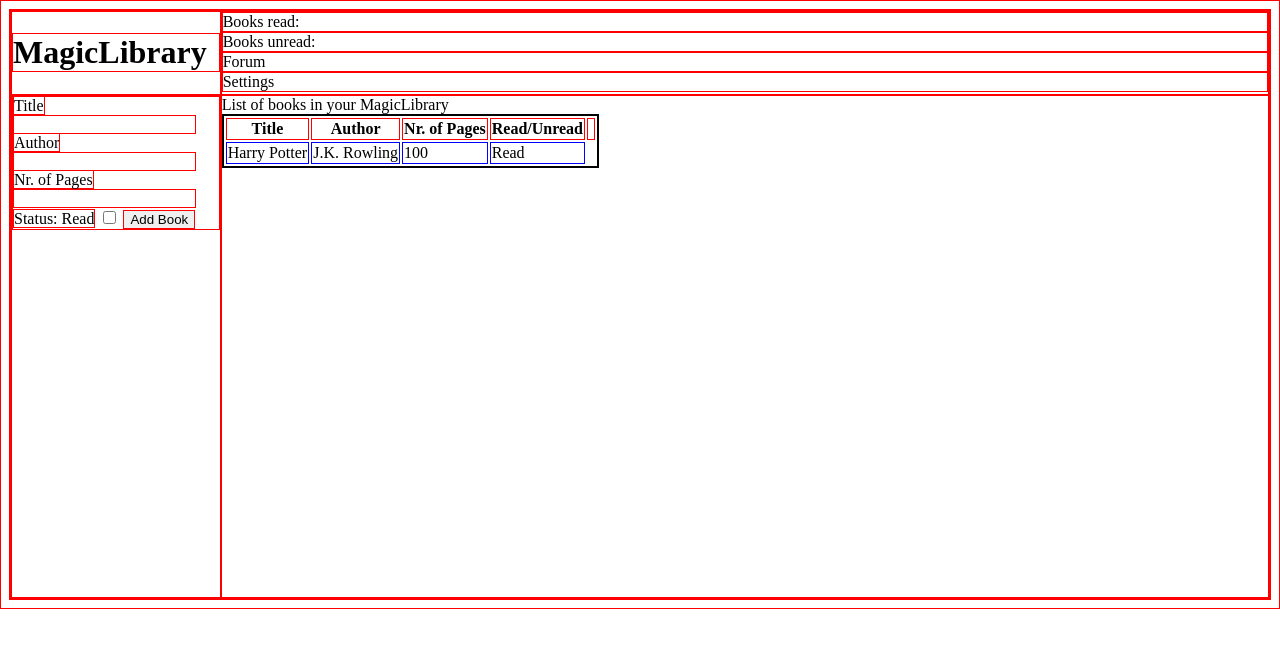
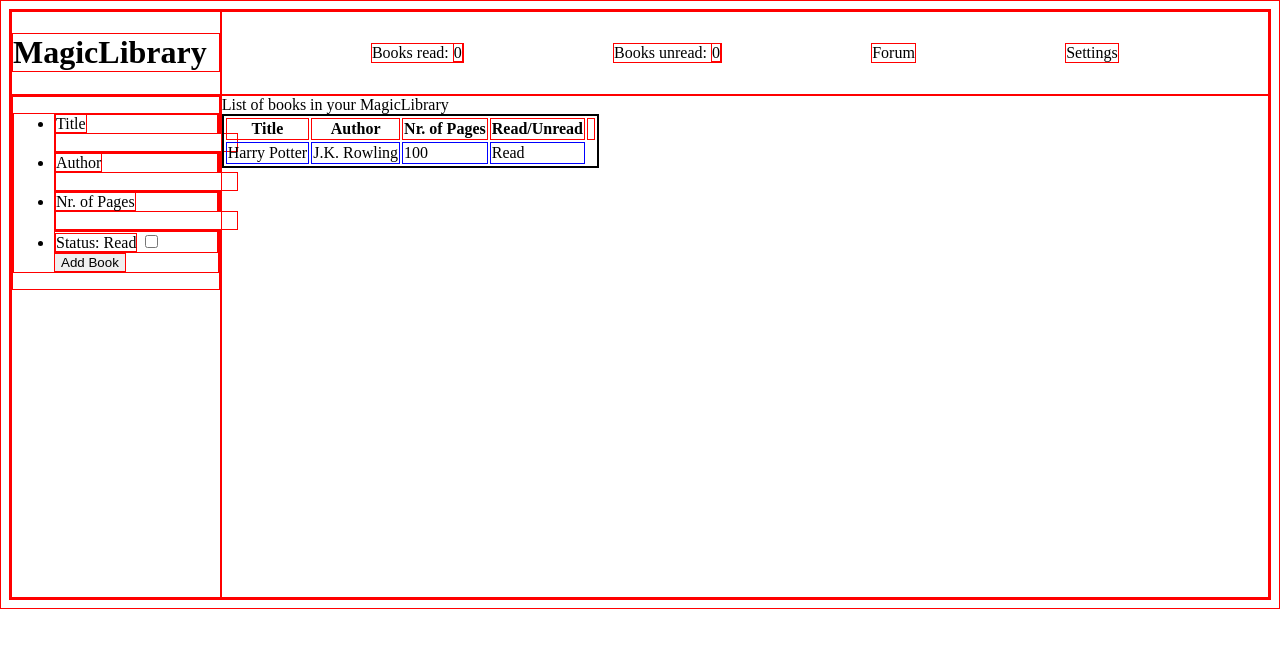
Before and after one commit to magic-doggo/project-library, a plain HTML site: page index.html in a window 1280 px wide. Drawn offline with Linux system fonts and the light colour scheme.

Commit message:
Align nav bar and make form a list

```diff
--- a/index.html
+++ b/index.html
@@ -14,20 +14,30 @@
         </div>
         <div class="sidebar-bottom">
             <form action="" id="add-book">
+                <ul>
+                    <li class="title">
                         <label for="title">Title</label>
                         <input type="text" id="title" name="title" required>
+                    </li>
+                    <li class="author">
                         <label for="author">Author</label>
                         <input type="text" id="author" name="author">
+                    </li>
+                    <li class="pages">
                         <label for="pages">Nr. of Pages</label>
                         <input type="tel" name="pages" id="pages" pattern="[0-9]*">
+                    </li>
+                    <li class="status">
                         <label for="status">Status: Read</label>
                         <input type="checkbox" name="status" id="status">
+                    </li>
                     <button type="submit" form="add-book">Add Book</button>
+                </ul>
             </form>
         </div>
         <div class="navigation">
-            <div class="books-read">Books read:</div>
-            <div class="books-unread">Books unread:</div>
+            <div class="books-read">Books read: <span>0</span></div>
+            <div class="books-unread">Books unread: <span>0</span></div>
             <div class="forum">Forum</div>
             <div class="settings">Settings</div>
         </div>
--- a/styles.css
+++ b/styles.css
@@ -24,3 +24,13 @@ table {
 td {
     border: 1px solid blue;
 }
+
+.navigation {
+    display: flex;
+    justify-content: space-evenly;
+}
+
+
+.navigation > div {
+    align-self: center;
+}
```
Lines whose indentation alone changed are shown as unchanged.
